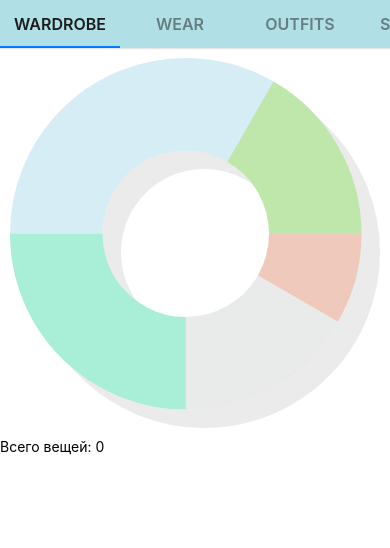
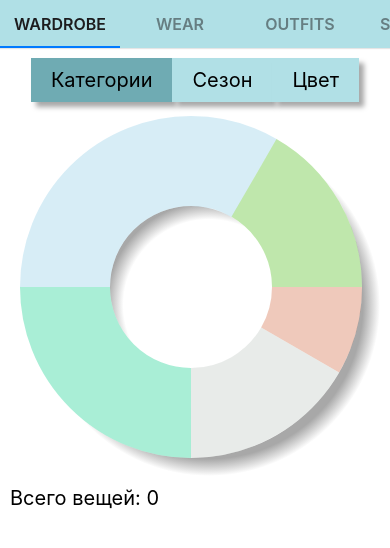
Before and after one commit to KashirskiyDenis/wear-react-native, a React Native app: screen /Wardrobe in a window 390 px wide. Shown: the top 548 px of the page. Built offline with nearby package versions, Linux system fonts and the light colour scheme.

Commit message:
Add files via upload

```diff
--- a/components/PaiChart.js
+++ b/components/PaiChart.js
@@ -1,6 +1,6 @@
 import React, { useState, useEffect } from 'react';
 import { Text, View } from 'react-native';
-import Svg, { Circle, G } from 'react-native-svg';
+import Svg, { Circle, G, Defs, RadialGradient, Stop } from 'react-native-svg';
 
 const getRandom = () => {
   return Math.floor(Math.random() * 256);
@@ -11,7 +11,7 @@ const getRandomColor = () => {
   let green = getRandom();
   let blue = getRandom();
 
-  return `rgb(${red}, ${green}, ${blue}, 0.35)`;
+  return `rgb(${red}, ${green}, ${blue})`;
 };
 
 let roundTo = (num, to = 0) => {
@@ -20,9 +20,9 @@ let roundTo = (num, to = 0) => {
 };
 
 function PaiChart({ widthAndHeight, data }) {
-  const radius = '35';
-  const strokeWidth = '25';
-  const cxy = '47.5';
+  const radius = 35;
+  const strokeWidth = 25;
+  const cxy = 47.5;
   const cxyShadow = 52.5;
   const length = roundTo(2 * Math.PI * radius, 4);
 
@@ -54,18 +54,23 @@ function PaiChart({ widthAndHeight, data }) {
       style={{
         width: { widthAndHeight },
         height: { widthAndHeight },
-        alignItems: 'center',
+        justifyContent: 'center',
         padding: 10,
       }}>
-      <Svg width="100%" height="100%" viewBox="0 0 100 100" fill="none">
-        <Circle
-          cx={cxyShadow}
-          cy={cxyShadow}
-          r={radius}
-          fill="transparent"
-          stroke="#ebebeb"
-          strokeWidth={strokeWidth}
-        />
+      <Svg
+        width={widthAndHeight - 20}
+        height={widthAndHeight - 20}
+        viewBox="0 0 100 100"
+        fill="none">
+        <Defs>
+          <RadialGradient id="shadow">
+            <Stop offset="50%" stopColor="#ffffff" />
+            <Stop offset="60%" stopColor="#a8a8a8" />
+            <Stop offset="90%" stopColor="#a8a8a8" />
+            <Stop offset="100%" stopColor="#ffffff" />
+          </RadialGradient>
+        </Defs>
+        <Circle cx={cxyShadow} cy={cxyShadow} r={cxy} fill="url(#shadow)" />
         <Circle
           cx={cxy}
           cy={cxy}
@@ -74,8 +79,7 @@ function PaiChart({ widthAndHeight, data }) {
           stroke="#ffffff"
           strokeWidth={strokeWidth}
         />
-        {
-          newData.map((chank) => {
+        {newData.map((chank) => {
           return (
             <G transform={chank.transform}>
               <Circle
@@ -84,13 +88,13 @@ function PaiChart({ widthAndHeight, data }) {
                 r={radius}
                 fill="transparent"
                 stroke={chank.color}
+                strokeOpacity="0.35"
                 strokeWidth={strokeWidth}
                 strokeDasharray={chank.strokeDasharray}
               />
             </G>
           );
-        })
-        }
+        })}
       </Svg>
     </View>
   );
--- a/components/screens/HomeScreen.js
+++ b/components/screens/HomeScreen.js
@@ -1,21 +1,83 @@
 import React from 'react';
-import { Dimensions, Text, View } from 'react-native';
+import {
+  Button,
+  Dimensions,
+  StyleSheet,
+  Text,
+  TouchableHighlight,
+  View,
+} from 'react-native';
 import PaiChart from '../PaiChart';
 
 const WIDTH = Dimensions.get('window').width;
 
 function HomeScreen() {
   const [countWear, setCountWear] = React.useState(0);
+  const [isPressCategory, setIsPressCategory] = React.useState(true);
+  const [isPressSeason, setIsPressSeason] = React.useState(false);
+  const [isPressColor, setIsPressColor] = React.useState(false);
+
+  const onPress = () => {};
 
   return (
-    <View style={{ flex: 1, backgroundColor: '#ffffff' }}>
-      <PaiChart
-        widthAndHeight={WIDTH}
-        data={[30, 60, 90, 120, 60]}
-      />
-      <Text>Всего вещей: {countWear}</Text>
+    <View style={{ flex: 1, backgroundColor: '#ffffff', padding: 10 }}>
+      <View style={styles.fixToText}>
+        <TouchableHighlight
+          onPress={() => setIsPressCategory(!isPressCategory)}>
+          <View style={isPressCategory ? styles.sortActive : styles.sort}>
+            <Text style={styles.sizeTextSort}>Категории</Text>
+          </View>
+        </TouchableHighlight>
+        <TouchableHighlight onPress={() => setIsPressSeason(!isPressSeason)}>
+          <View style={isPressSeason ? styles.sortActive : styles.sort}>
+            <Text style={styles.sizeTextSort}>Сезон</Text>
+          </View>
+        </TouchableHighlight>
+        <TouchableHighlight onPress={() => setIsPressColor(!isPressColor)}>
+          <View style={isPressColor ? styles.sortActive : styles.sort}>
+            <Text style={styles.sizeTextSort}>Цвет</Text>
+          </View>
+        </TouchableHighlight>
+      </View>
+      <PaiChart widthAndHeight={WIDTH - 10} data={[30, 60, 90, 120, 60]} />
+      <Text style={styles.allWear}>Всего вещей: {countWear}</Text>
     </View>
   );
 }
 
+const styles = StyleSheet.create({
+  fixToText: {
+    flexDirection: 'row',
+    alignItems: 'center',
+    justifyContent: 'center',
+    marginBottom: 4,
+  },
+  sort: {
+    paddingVertical: 10,
+    paddingHorizontal: 20,
+    color: '#000000',
+    backgroundColor: '#b1e0e6',
+    shadowColor: '#a8a8a8',
+    shadowOffset: { width: 5, height: 5 },
+    shadowOpacity: 1,
+    shadowRadius: 5,
+  },
+  sortActive: {
+    paddingVertical: 10,
+    paddingHorizontal: 20,
+    color: '#000000',
+    backgroundColor: '#6fabb3',
+    shadowColor: '#a8a8a8',
+    shadowOffset: { width: 5, height: 5 },
+    shadowOpacity: 1,
+    shadowRadius: 5,
+  },
+  sizeTextSort: {
+    fontSize: 20,
+  },
+  allWear: {
+    fontSize: 20,
+  },
+});
+
 export default HomeScreen;
```
